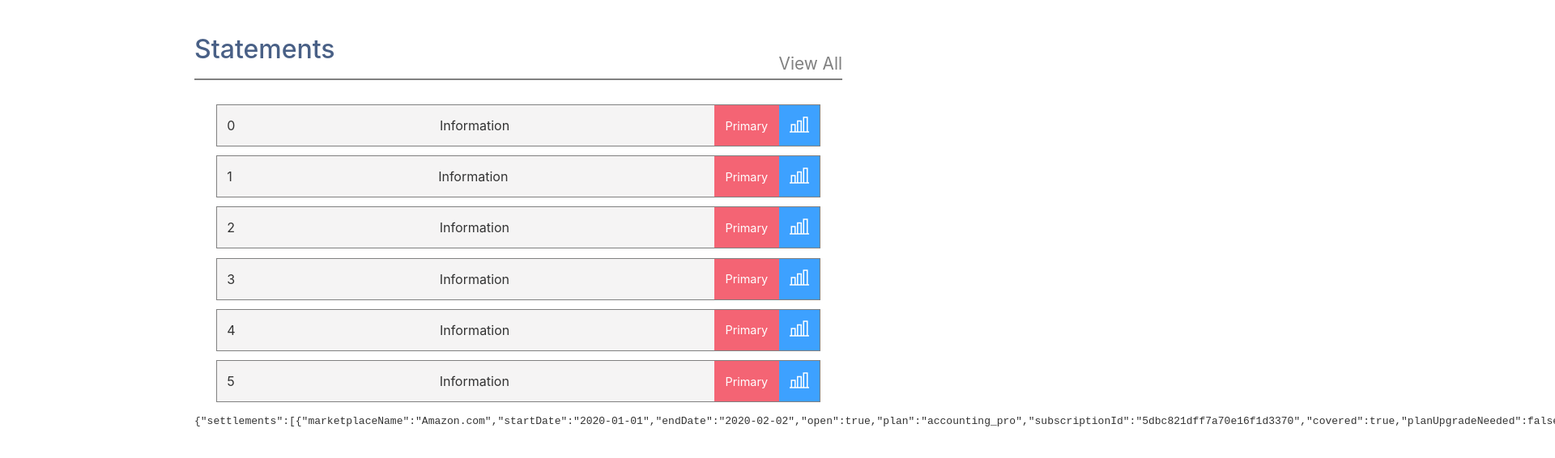
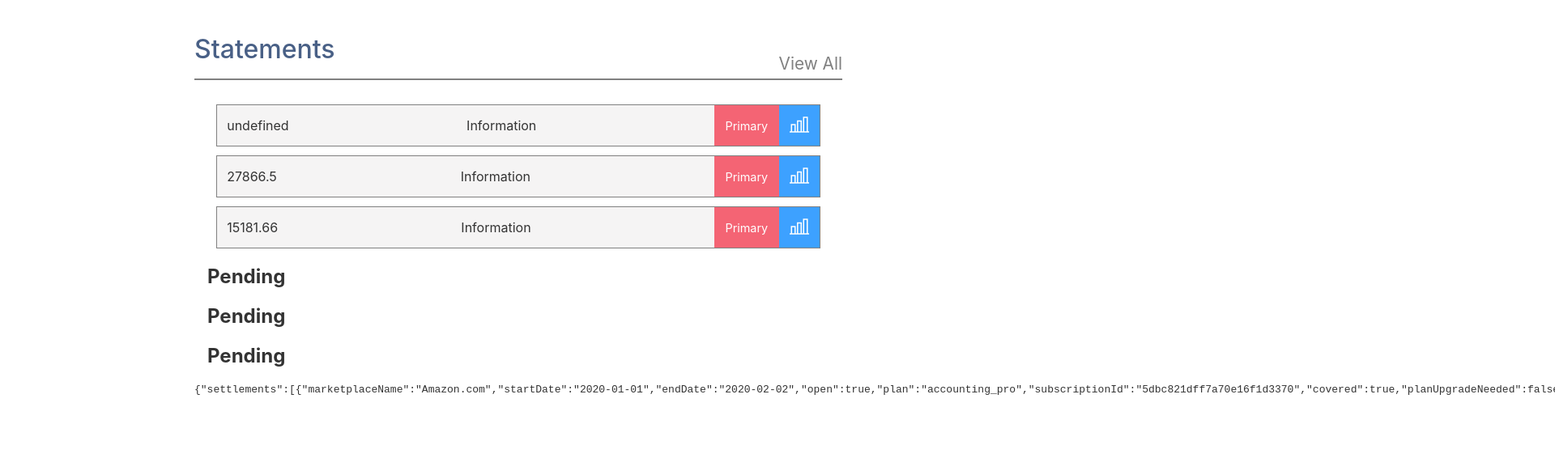
Before and after one commit to StefanWiencko/entriwise-test-project, a Svelte app: page / in a window 1280 px wide. Shown: the top 566 px of the page at 81% size, 1920 px wide, since content can reach past the window. Built offline with nearby package versions, Linux system fonts and the light colour scheme.

Commit message:
feat: add items rendering & and blank + pending items handlers

```diff
--- a/src/App.svelte
+++ b/src/App.svelte
@@ -1,15 +1,8 @@
 <script>
-  import { onMount } from "svelte";
-  import ListItem from "./components/ListItem.svelte";
-  import { dataset_1, dataset_2 } from "./data/datasets";
-  import { fakeApi } from "./data/fakeApi";
+  import List from "./components/List.svelte";
   import { DataStore } from "./stores";
 
   $: data = $DataStore;
-  onMount(async () => {
-    const res = await fakeApi(dataset_1, 2000);
-    DataStore.set(res);
-  });
 </script>
 
 <main>
@@ -18,9 +11,11 @@
     <a href="/">View All</a>
   </header>
   <ul>
-    {#each { length: 6 } as item, index}
-      <ListItem {index} />
-    {/each}
+    {#if Object.keys(data).length === 0}
+      <h2>Loading</h2>
+    {:else}
+      <List {data} />
+    {/if}
   </ul>
   <pre>{JSON.stringify(data)}</pre>
 </main>
--- /dev/null
+++ b/src/components/List.svelte
@@ -0,0 +1,55 @@
+<script>
+  import ListItem from "./ListItem.svelte";
+
+  export let data;
+
+  let countPendingItems = 0;
+
+  const isPending = (item) => {
+    const statement = item === null && data.pendingCount !== countPendingItems;
+    if (statement) {
+      countPendingItems += 1;
+      return statement;
+    }
+    return statement;
+  };
+
+  const isBlank = (item) => {
+    console.log(data.pendingCount === countPendingItems, countPendingItems);
+    return (
+      item === null &&
+      (data.pendingCount === 0 || data.pendingCount === countPendingItems)
+    );
+  };
+
+  const normalizeDatalength = (data) => {
+    const settlements = data.settlements;
+
+    console.log(settlements);
+    if (settlements.length < 6) {
+      while (settlements.length < 6) {
+        settlements.push(null);
+      }
+      return settlements;
+    }
+    if (settlements.length > 5) {
+      return settlements.splice(0, 6);
+    }
+    return settlements;
+  };
+
+  $: normalizedSettlementsData = normalizeDatalength(data);
+  $: console.log(normalizedSettlementsData);
+</script>
+
+{#each normalizedSettlementsData as item, index (index)}
+  {#if isPending(item)}
+    <h2>Pending</h2>
+  {:else if isBlank(item)}
+    <h2>Blank</h2>
+  {:else}
+    <ListItem {item} />
+  {/if}
+{/each}
+
+<style></style>
--- a/src/components/ListItem.svelte
+++ b/src/components/ListItem.svelte
@@ -1,10 +1,10 @@
 <script>
   import AnaliticsIcon from "./vectors/AnaliticsIcon.svelte";
-  export let index;
+  export let item;
 </script>
 
 <div class="container">
-  <time>{index}</time>
+  <time>{item.totalAmount}</time>
   <span>Information</span>
   <div class="buttons-container">
     <button class="button-primary">Primary</button>
--- a/src/stores.js
+++ b/src/stores.js
@@ -1,3 +1,9 @@
-import { writable } from "svelte/store";
+import { readable } from "svelte/store";
+import { dataset_1, dataset_2 } from "./data/datasets";
+import { fakeApi } from "./data/fakeApi";
 
-export const DataStore = writable({});
+export const DataStore = readable({}, async (set) => {
+  const res = await fakeApi(dataset_2, 2000);
+  //   const res = await fakeApi(dataset_2, 2000);
+  set(res);
+});
```
Also changed, not shown: src/utils/index.js (added).
